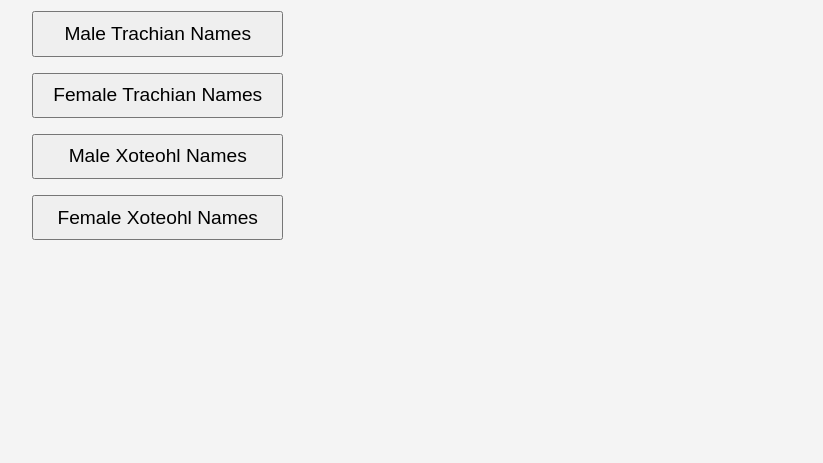
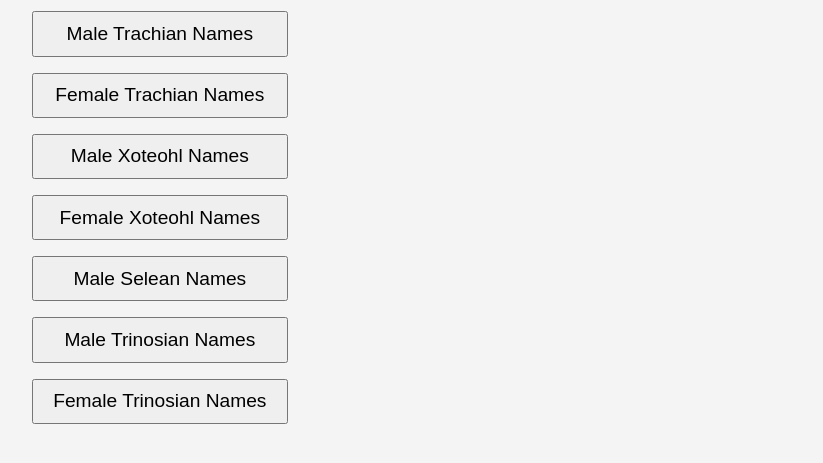
Before and after one commit to 7GCraft/name-generators, a plain HTML site: page index.html in a window 1280 px wide. Shown: the part 111-574 px from the top of the page, without its empty margins (0-823 px from the left). Drawn offline with Linux system fonts and the light colour scheme.

Commit message:
Add Selean and Trinosian names

```diff
--- a/index.html
+++ b/index.html
@@ -59,6 +59,9 @@
             <button onclick="generateNames('trachian', 'female')">Female Trachian Names</button>
             <button onclick="generateNames('xoteohl', 'male')">Male Xoteohl Names</button>
             <button onclick="generateNames('xoteohl', 'female')">Female Xoteohl Names</button>
+            <button onclick="generateNames('selean', 'male')">Male Selean Names</button>
+            <button onclick="generateNames('trinosian', 'male')">Male Trinosian Names</button>
+            <button onclick="generateNames('trinosian', 'female')">Female Trinosian Names</button>
         </div>
         <div class="main-content">
             <ul id="name-list"></ul>
--- a/names.json
+++ b/names.json
@@ -73,5 +73,29 @@
             "Motuelehla",
             "Toletecapilli"
         ]
+    },
+    "selean": {
+        "male": [
+            "Petrich"
+        ]
+    },
+    "trinosian": {
+        "male": [
+            "Euzîn",
+            "Crîztîani",
+            "Cêrl",
+            "Êrêrd",
+            "Êrezt",
+            "Nîgûla",
+            "Zazûnî",
+            "Zuzt",
+            "Dzeronz",
+            "Pompûniu",
+            "Vodin",
+            "Iscirione"
+        ],
+        "female": [
+            "Zaena"
+        ]
     }
 }
```
